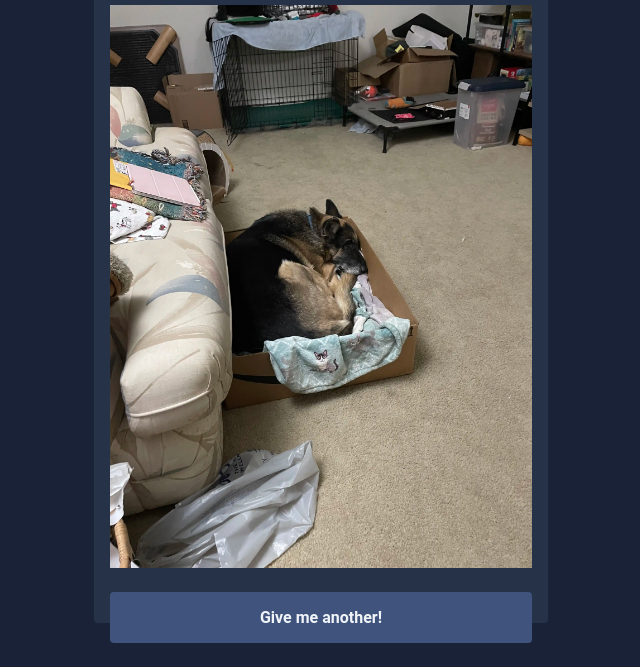
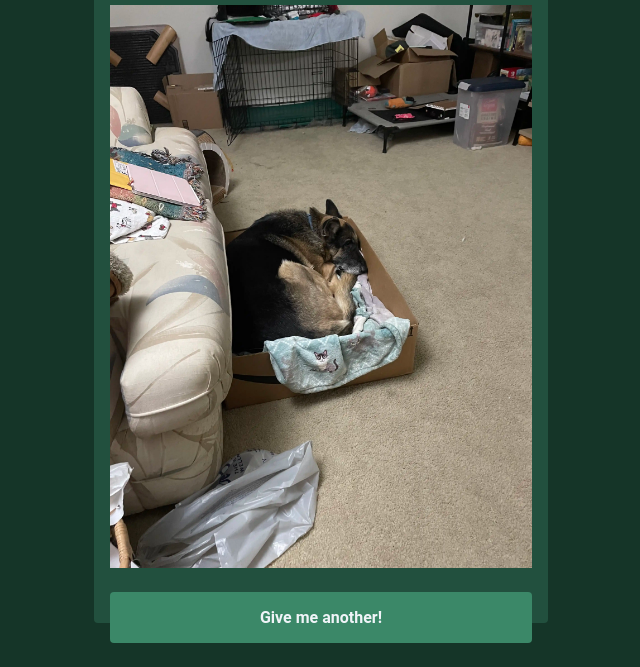
Before and after one commit to cmedina-dev/basil-project, a plain HTML site: page index.html in a window 1280 px wide. Shown: the part 133-800 px from the top of the page, without its empty margins (319-959 px from the left). Drawn offline with Linux system fonts and the light colour scheme.

Commit message:
change to forest green

```diff
--- a/main.css
+++ b/main.css
@@ -34,7 +34,7 @@ body {
     display: flex;
     justify-content: center;
     align-items: center;
-    background-color: #1A2238;
+    background-color: #153528;
     min-height: 100vh;
 }
 
@@ -44,8 +44,8 @@ body {
     flex-direction: column;
     margin: 24px;
     text-align: center;
-    color: #F0F4F8;
-    background-color: #263248;
+    color: #D8F3DC;
+    background-color: #22503e;
     padding: 16px;
     border-radius: 4px;
     font-weight: bold;
@@ -86,7 +86,7 @@ body {
 
 .card button {
     margin-top: 24px;
-    background-color: #40537c;
+    background-color: #3b8868;
     color: #F0F4F8;
     font: inherit;
     border: none;
```
